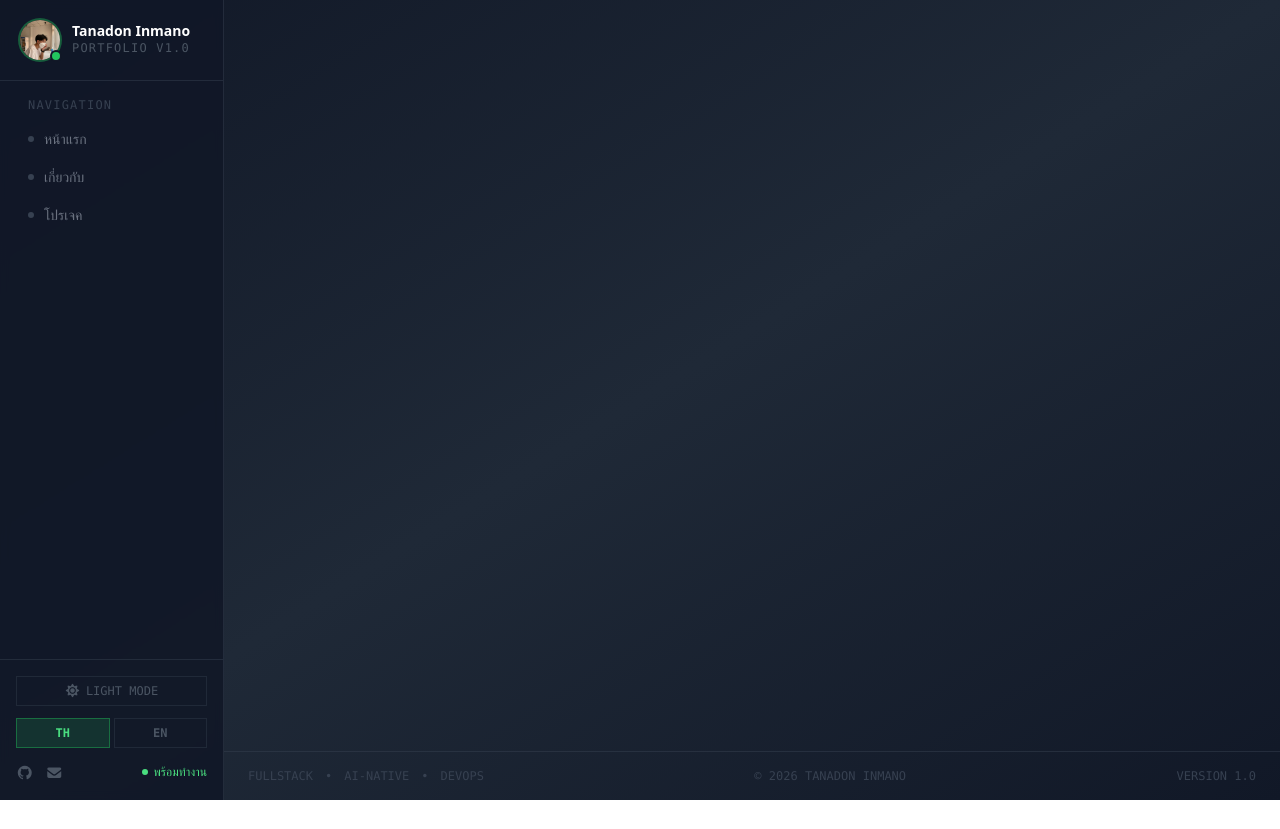
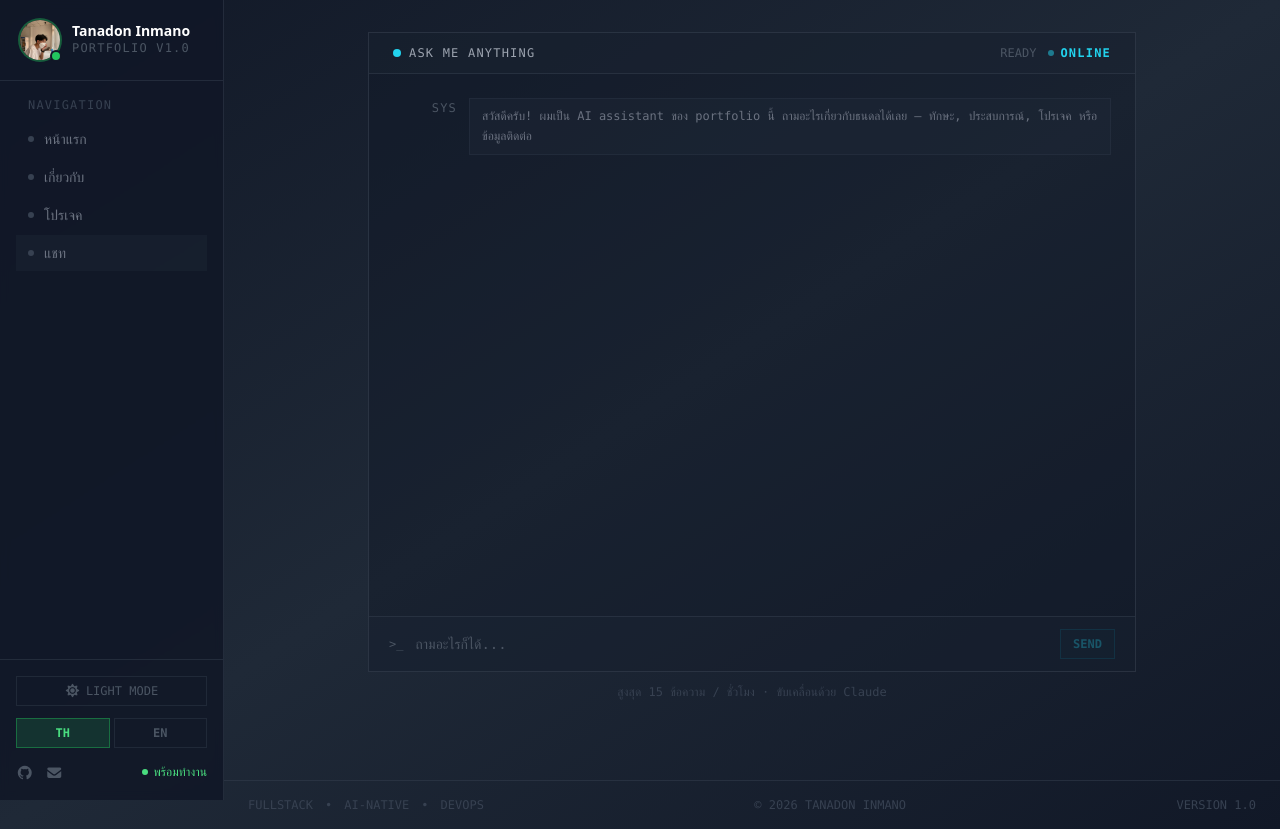
Before and after one commit to FramNaVer/Portfolio_personal, a Nuxt app: page /chat in a window 1280 px wide. Before the commit the page ends 800 px from the top, so only its background shows below. Built offline with nearby package versions, Linux system fonts and the light colour scheme.

Commit message:
feat: implement chat feature with AI assistant and rate limiting

```diff
--- a/app/layouts/default.vue
+++ b/app/layouts/default.vue
@@ -43,6 +43,13 @@
             <div class="w-1.5 h-1.5 rounded-full bg-slate-300 group-hover:bg-blue-500 dark:bg-gray-700 dark:group-hover:bg-yellow-400 transition-colors"
               :class="{ 'bg-blue-500 dark:bg-yellow-400': $route.path === localePath('/projects') }"></div>
             {{ $t('nav.projects') }}
+          </NuxtLink>
+          <NuxtLink :to="localePath('/chat')"
+            class="flex items-center gap-2.5 px-3 py-2 text-sm font-mono text-slate-500 hover:text-slate-900 hover:bg-slate-100/80 dark:text-gray-500 dark:hover:text-white dark:hover:bg-gray-800/50 transition-all duration-200 group"
+            :class="{ 'text-cyan-600 bg-cyan-50/80 dark:text-cyan-400 dark:bg-gray-800/40': $route.path === localePath('/chat') }">
+            <div class="w-1.5 h-1.5 rounded-full bg-slate-300 group-hover:bg-cyan-500 dark:bg-gray-700 dark:group-hover:bg-cyan-400 transition-colors"
+              :class="{ 'bg-cyan-500 dark:bg-cyan-400': $route.path === localePath('/chat') }"></div>
+            {{ $t('nav.chat') }}
           </NuxtLink>
         </div>
       </nav>
@@ -130,6 +137,11 @@
             <div class="w-2 h-2 rounded-full bg-slate-300 dark:bg-gray-600"></div>
             {{ $t('nav.projects') }}
           </NuxtLink>
+          <NuxtLink :to="localePath('/chat')" @click="mobileMenuOpen = false"
+            class="flex items-center gap-3 px-4 py-3 font-mono text-sm text-slate-600 hover:text-slate-900 dark:text-gray-300 dark:hover:text-white border border-slate-200/80 hover:border-cyan-500/30 dark:border-gray-700/50 dark:hover:border-cyan-500/30 transition-all">
+            <div class="w-2 h-2 rounded-full bg-cyan-400"></div>
+            {{ $t('nav.chat') }}
+          </NuxtLink>
 
           <div class="flex gap-2 mt-4">
             <button v-for="loc in availableLocales" :key="loc.code"
--- /dev/null
+++ b/app/pages/chat.vue
@@ -0,0 +1,159 @@
+<template>
+  <div class="px-4 sm:px-8 py-8">
+    <div class="max-w-3xl mx-auto">
+      <div class="border border-slate-200/80 bg-white/80 dark:border-gray-700/60 dark:bg-gray-900/40 overflow-hidden flex flex-col" style="height: calc(100vh - 10rem)">
+
+        <!-- Status Bar -->
+        <div class="flex items-center justify-between px-5 sm:px-6 py-3 border-b border-slate-200/80 bg-slate-50/80 dark:border-gray-700/50 dark:bg-gray-800/30 flex-shrink-0">
+          <div class="flex items-center gap-2">
+            <div class="w-2 h-2 rounded-full bg-cyan-400"></div>
+            <span class="text-xs font-mono text-slate-600 dark:text-gray-400 tracking-widest uppercase">
+              ASK ME ANYTHING
+            </span>
+          </div>
+          <div class="flex items-center gap-3">
+            <span class="text-xs font-mono text-slate-400 dark:text-gray-600">
+              {{ messages.length > 1 ? messages.length - 1 + ' MSG' : 'READY' }}
+            </span>
+            <div class="flex items-center gap-1.5">
+              <div class="w-1.5 h-1.5 rounded-full bg-cyan-400 animate-pulse"></div>
+              <span class="text-xs font-mono text-cyan-500 dark:text-cyan-400 font-semibold tracking-widest uppercase">ONLINE</span>
+            </div>
+          </div>
+        </div>
+
+        <!-- Messages -->
+        <div ref="scrollArea" class="flex-1 overflow-y-auto p-5 sm:p-6 space-y-4 font-mono text-sm">
+
+          <!-- Intro system message -->
+          <div class="flex items-start gap-3">
+            <span class="text-xs text-slate-400 dark:text-gray-600 tracking-widest uppercase mt-0.5 flex-shrink-0 w-16 text-right">SYS</span>
+            <div class="flex-1 px-3 py-2 bg-slate-100/60 dark:bg-gray-800/40 border border-slate-200/60 dark:border-gray-700/30 text-slate-500 dark:text-gray-500 text-xs leading-relaxed">
+              {{ $t('chat.intro') }}
+            </div>
+          </div>
+
+          <!-- Conversation messages -->
+          <template v-for="(msg, i) in messages" :key="i">
+            <!-- User -->
+            <div v-if="msg.role === 'user'" class="flex items-start gap-3 justify-end">
+              <div class="flex-1 max-w-lg px-3 py-2 bg-blue-50 dark:bg-blue-500/10 border border-blue-200/60 dark:border-blue-500/20 text-slate-700 dark:text-gray-200 text-xs leading-relaxed text-right">
+                {{ msg.content }}
+              </div>
+              <span class="text-xs text-blue-500 dark:text-blue-400 tracking-widest uppercase mt-0.5 flex-shrink-0 w-16">YOU</span>
+            </div>
+
+            <!-- Assistant -->
+            <div v-else class="flex items-start gap-3">
+              <span class="text-xs text-cyan-500 dark:text-cyan-400 tracking-widest uppercase mt-0.5 flex-shrink-0 w-16 text-right">BOT</span>
+              <div class="flex-1 px-3 py-2 bg-slate-50/80 dark:bg-gray-800/30 border border-slate-200/60 dark:border-gray-700/30 text-slate-700 dark:text-gray-300 text-xs leading-relaxed whitespace-pre-wrap">
+                {{ msg.content }}
+              </div>
+            </div>
+          </template>
+
+          <!-- Loading indicator -->
+          <div v-if="loading" class="flex items-start gap-3">
+            <span class="text-xs text-cyan-500 dark:text-cyan-400 tracking-widest uppercase mt-0.5 flex-shrink-0 w-16 text-right">BOT</span>
+            <div class="px-3 py-2 bg-slate-50/80 dark:bg-gray-800/30 border border-slate-200/60 dark:border-gray-700/30 text-xs">
+              <span class="inline-flex gap-1">
+                <span class="w-1.5 h-1.5 rounded-full bg-cyan-400 animate-bounce" style="animation-delay: 0ms"></span>
+                <span class="w-1.5 h-1.5 rounded-full bg-cyan-400 animate-bounce" style="animation-delay: 150ms"></span>
+                <span class="w-1.5 h-1.5 rounded-full bg-cyan-400 animate-bounce" style="animation-delay: 300ms"></span>
+              </span>
+            </div>
+          </div>
+
+          <!-- Error -->
+          <div v-if="error" class="flex items-start gap-3">
+            <span class="text-xs text-red-400 tracking-widest uppercase mt-0.5 flex-shrink-0 w-16 text-right">ERR</span>
+            <div class="px-3 py-2 bg-red-50/80 dark:bg-red-500/5 border border-red-200/60 dark:border-red-500/20 text-red-500 dark:text-red-400 text-xs">
+              {{ error }}
+            </div>
+          </div>
+
+        </div>
+
+        <!-- Input -->
+        <div class="flex-shrink-0 border-t border-slate-200/80 dark:border-gray-700/50 bg-slate-50/60 dark:bg-gray-800/20 px-4 sm:px-5 py-3">
+          <form @submit.prevent="send" class="flex items-center gap-3">
+            <span class="text-xs font-mono text-slate-400 dark:text-gray-600 flex-shrink-0">&#62;_</span>
+            <input
+              v-model="input"
+              :disabled="loading"
+              :placeholder="$t('chat.placeholder')"
+              class="flex-1 bg-transparent text-sm font-mono text-slate-800 dark:text-gray-200 placeholder:text-slate-400 dark:placeholder:text-gray-600 outline-none min-w-0"
+              @keydown.enter.exact.prevent="send"
+            />
+            <button
+              type="submit"
+              :disabled="loading || !input.trim()"
+              class="flex-shrink-0 px-3 py-1.5 text-xs font-mono font-semibold border transition-all duration-200 disabled:opacity-30 disabled:cursor-not-allowed border-cyan-500/40 text-cyan-600 dark:text-cyan-400 bg-cyan-500/5 hover:bg-cyan-500/15"
+            >
+              SEND
+            </button>
+          </form>
+        </div>
+
+      </div>
+
+      <!-- Rate limit hint -->
+      <p class="text-center text-xs font-mono text-slate-300 dark:text-gray-700 mt-3">
+        {{ $t('chat.rateHint') }}
+      </p>
+    </div>
+  </div>
+</template>
+
+<script setup>
+const { t } = useI18n()
+
+useHead({
+  title: () => `Chat | Tanadon Inmano`,
+  meta: [{ name: 'description', content: 'Ask anything about Tanadon Inmano' }]
+})
+
+const scrollArea = ref(null)
+const input = ref('')
+const loading = ref(false)
+const error = ref('')
+const messages = ref([])
+
+async function send() {
+  const text = input.value.trim()
+  if (!text || loading.value) return
+
+  error.value = ''
+  messages.value.push({ role: 'user', content: text })
+  input.value = ''
+  loading.value = true
+
+  await nextTick()
+  scrollToBottom()
+
+  try {
+    const data = await $fetch('/api/chat', {
+      method: 'POST',
+      body: { messages: messages.value }
+    })
+    messages.value.push({ role: 'assistant', content: data.content })
+  } catch (err) {
+    const status = err?.statusCode ?? err?.response?.status
+    if (status === 429) {
+      error.value = t('chat.rateLimitError')
+    } else {
+      error.value = t('chat.genericError')
+    }
+  } finally {
+    loading.value = false
+    await nextTick()
+    scrollToBottom()
+  }
+}
+
+function scrollToBottom() {
+  if (scrollArea.value) {
+    scrollArea.value.scrollTop = scrollArea.value.scrollHeight
+  }
+}
+</script>
--- a/i18n/locales/th.json
+++ b/i18n/locales/th.json
@@ -3,7 +3,15 @@
     "home": "หน้าแรก",
     "about": "เกี่ยวกับ",
     "projects": "โปรเจค",
-    "contact": "ติดต่อ"
+    "contact": "ติดต่อ",
+    "chat": "แชท"
+  },
+  "chat": {
+    "intro": "สวัสดีครับ! ผมเป็น AI assistant ของ portfolio นี้ ถามอะไรเกี่ยวกับธนดลได้เลย — ทักษะ, ประสบการณ์, โปรเจค หรือข้อมูลติดต่อ",
+    "placeholder": "ถามอะไรก็ได้...",
+    "rateHint": "สูงสุด 15 ข้อความ / ชั่วโมง · ขับเคลื่อนด้วย Claude",
+    "rateLimitError": "ส่งข้อความมากเกินไป กรุณารอสักครู่แล้วลองใหม่",
+    "genericError": "เกิดข้อผิดพลาด กรุณาลองใหม่อีกครั้ง"
   },
   "hero": {
     "title": "ยินดีต้อนรับสู่ Portfolio ของผม",
--- a/package.json
+++ b/package.json
@@ -10,6 +10,7 @@
     "postinstall": "nuxt prepare"
   },
   "dependencies": {
+    "@anthropic-ai/sdk": "^0.98.0",
     "@fortawesome/fontawesome-free": "^7.0.0",
     "@nuxtjs/color-mode": "^4.0.0",
     "@nuxtjs/i18n": "^10.2.3",
```
Also changed, not shown: i18n/locales/en.json (+9 -1 lines), 2 other files (tests, documents, lock files or other folders).
